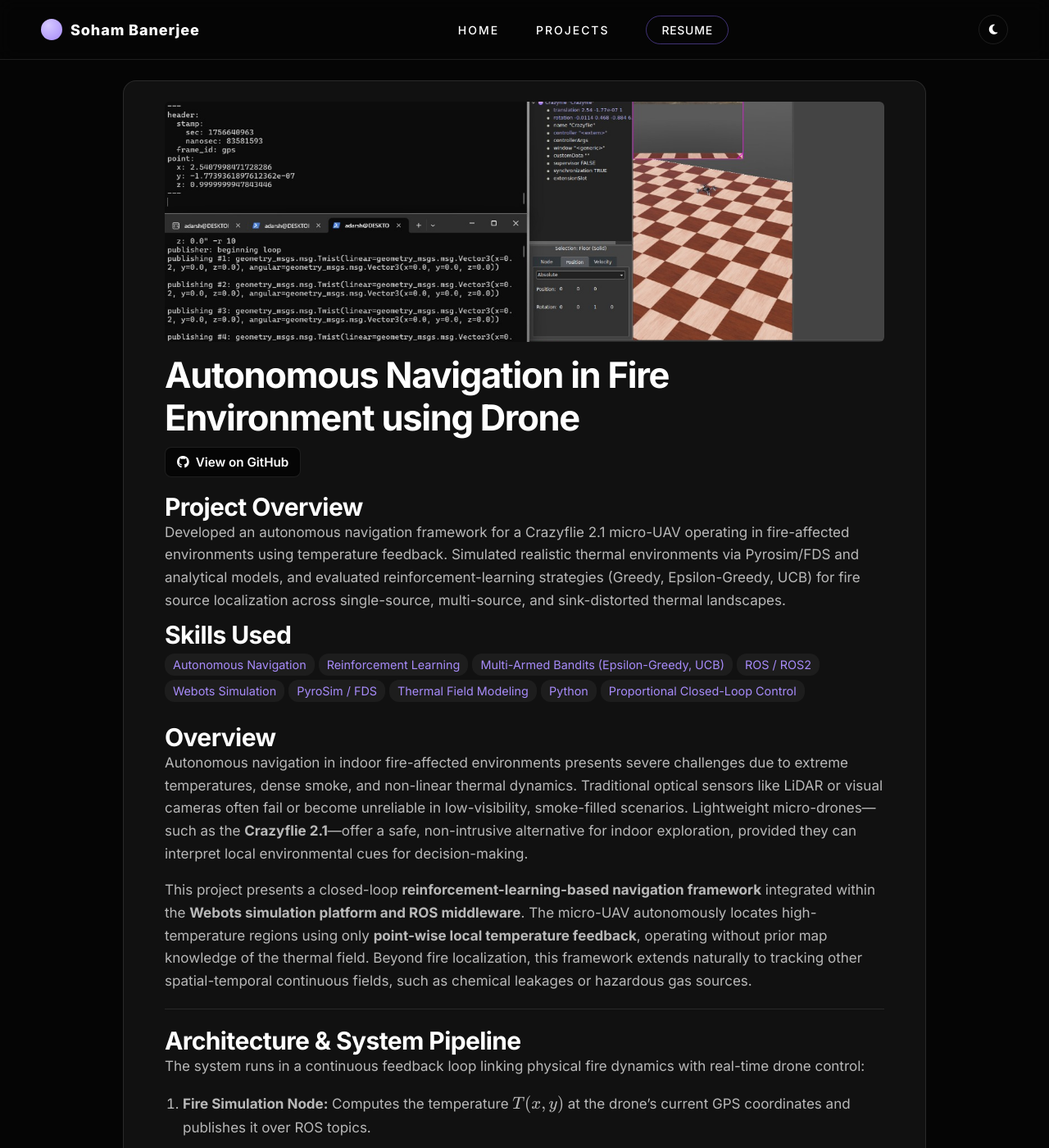
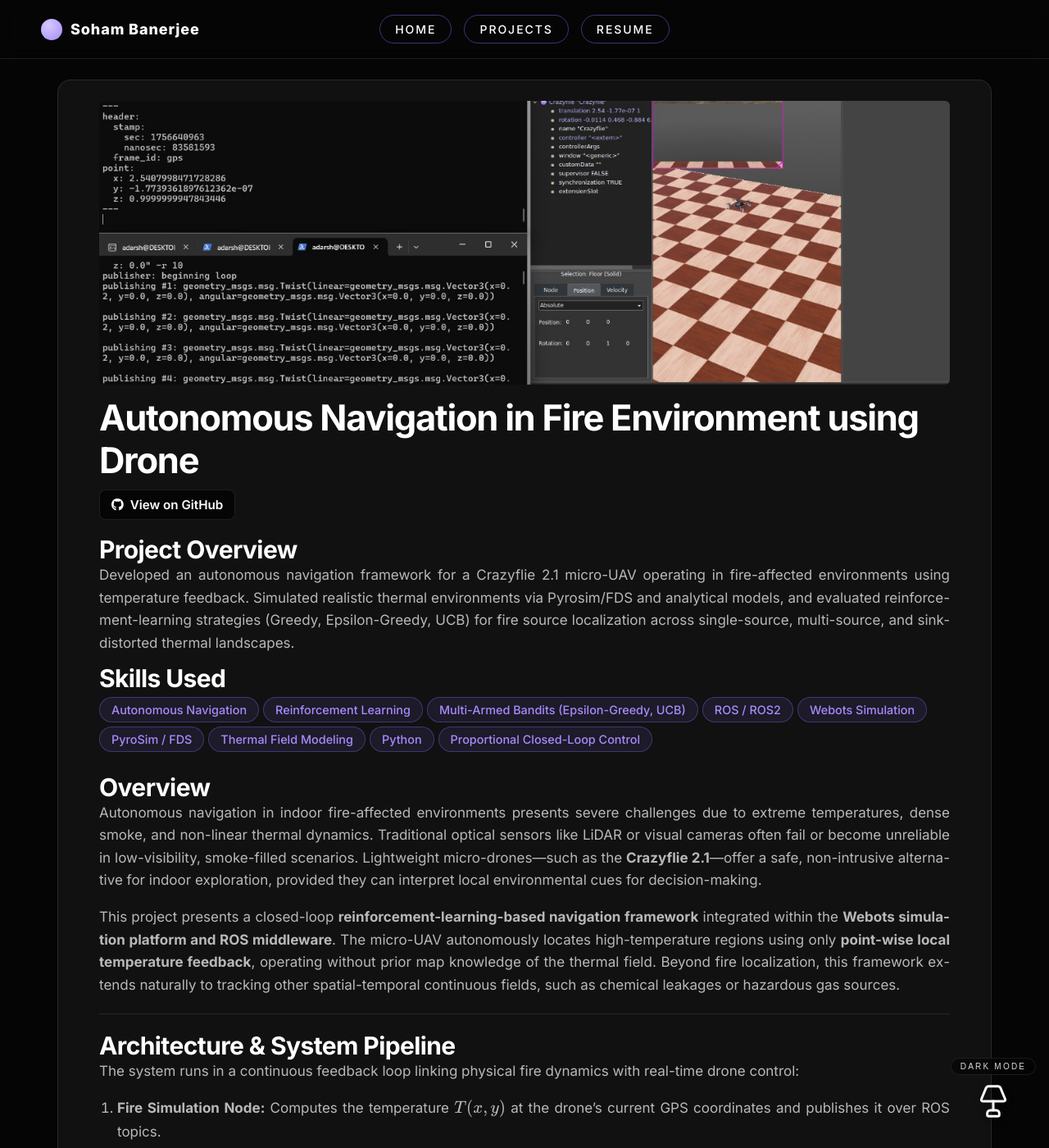
Before and after one commit to SohamBanerjeeRobotics/SohamBanerjeeRobotics.github.io, a Jekyll site: the page built from _projects/Autonomous_Navigation_in_Fire_Environment_using_Drone/index.md, in a window 1280 px wide and 1400 px high. Shown: the whole window at 82% size. Built offline with Jekyll 4.4.1, drawn with Linux system fonts in a browser that asks for light colours.

Commit message:
Polish Work section blurb and case-study page layout
- Expand the fire-drone card's homepage description and tags with
  more detail pulled from the project's own skills/description.
- Replace the case-study navbar's moon/sun toggle with the same lamp
  icon and bottom-right position used on the home page; move it
  outside <nav> since its backdrop-filter was hijacking the button's
  fixed positioning.
- Center the Home/Projects/Resume nav links and give all three the
  pill enclosure only Resume had before.
- Widen the case-study content column, make skill tags visible pill
  chips instead of blending into the panel background, and justify
  body text/list items so both margins line up like a word processor.
- Fix image/video captions being pulled left instead of centered —
  text-align-last (needed for justified body text) silently overrides
  text-align on single-line paragraphs, which every caption is.

Co-Authored-By: Claude Sonnet 5 <noreply@anthropic.com>
Claude-Session: https://claude.ai/code/session_01J8YK8FQLfiDongHbLcT5Zc

```diff
--- a/_includes/navbar.html
+++ b/_includes/navbar.html
@@ -17,11 +17,6 @@
         </a>
     </div>
 
-    <!-- Always visible, both breakpoints -->
-    <button class="theme-toggle" id="themeToggle" aria-label="Toggle light/dark theme" title="Toggle light/dark theme">
-        <i class="fa-solid fa-moon"></i><i class="fa-solid fa-sun"></i>
-    </button>
-
     <!-- Mobile Menu Button -->
     <button class="menu-toggle" aria-label="Toggle menu">
         <i class="fa fa-bars fa-2x"></i>
--- a/_layouts/wrapper.html
+++ b/_layouts/wrapper.html
@@ -44,6 +44,28 @@
     <!-- NAVBAR -->
      {% include navbar.html%}
 
+     <!-- Desk-lamp light/dark toggle, fixed to the bottom-right corner — same icon
+          and position as the home page. Icon: Lucide "lamp" (lucide.dev, ISC license).
+          Kept outside <nav> since nav's backdrop-filter would otherwise become the
+          containing block for this fixed-position button. -->
+     <button class="lamp-toggle" id="themeToggle" aria-label="Toggle light and dark theme" title="Toggle light / dark theme">
+         <span class="lamp-label" id="lampLabel">Dark Mode</span>
+         <svg viewBox="0 0 24 24" fill="none" stroke="currentColor" stroke-width="1.6"
+              stroke-linecap="round" stroke-linejoin="round" xmlns="http://www.w3.org/2000/svg" aria-hidden="true">
+             <defs>
+                 <radialGradient id="lampGlow" cx="50%" cy="35%" r="65%">
+                     <stop offset="0%" stop-color="#ffe6a0" stop-opacity="0.9"/>
+                     <stop offset="60%" stop-color="#ffd166" stop-opacity="0.3"/>
+                     <stop offset="100%" stop-color="#ffd166" stop-opacity="0"/>
+                 </radialGradient>
+             </defs>
+             <circle class="lamp-glow" cx="12" cy="8" r="10" fill="url(#lampGlow)" stroke="none"/>
+             <path d="M12 12v6"/>
+             <path d="M4.077 10.615A1 1 0 0 0 5 12h14a1 1 0 0 0 .923-1.385l-3.077-7.384A2 2 0 0 0 15 2H9a2 2 0 0 0-1.846 1.23Z"/>
+             <path d="M8 20a2 2 0 0 1 2-2h4a2 2 0 0 1 2 2v1a1 1 0 0 1-1 1H9a1 1 0 0 1-1-1z"/>
+         </svg>
+     </button>
+
      <div class="page">{{content}}</div>
 
 
--- a/assets/js/script.js
+++ b/assets/js/script.js
@@ -4,11 +4,19 @@ document.addEventListener('DOMContentLoaded', function() {
     // visit before anything paints, so there's no flash of the wrong theme.
     const themeToggle = document.getElementById('themeToggle');
     if (themeToggle) {
+        const lampLabel = document.getElementById('lampLabel');
+        const syncLabel = function() {
+            if (lampLabel) {
+                lampLabel.textContent = document.documentElement.getAttribute('data-theme') === 'light' ? 'Light Mode' : 'Dark Mode';
+            }
+        };
+        syncLabel();
         themeToggle.addEventListener('click', function() {
             const root = document.documentElement;
             const isLight = root.getAttribute('data-theme') === 'light';
             if (isLight) { root.removeAttribute('data-theme'); } else { root.setAttribute('data-theme', 'light'); }
             try { localStorage.setItem('theme', isLight ? 'dark' : 'light'); } catch (e) {}
+            syncLabel();
         });
     }
 
--- a/css/styles.css
+++ b/css/styles.css
@@ -92,8 +92,8 @@ p {
 
 /* NAVBAR */
 nav {
-    display: flex;
-    justify-content: space-between;
+    display: grid;
+    grid-template-columns: 1fr auto 1fr;
     padding: 18px 0;
     height: auto;
     align-items: center;
@@ -108,6 +108,8 @@ nav {
     padding-left: 50px;
     padding-right: 50px;
 }
+
+nav .left { grid-column: 1; }
 
 nav .left a {
     display: flex;
@@ -129,52 +131,65 @@ nav .left .avatar-dot {
     display: inline-block;
 }
 
-nav .right {
+nav .right.desktop-nav {
+    grid-column: 2;
+    justify-self: center;
     display: flex;
     align-items: center;
     gap: 15px;
 }
 
 nav .right a {
-    color: var(--text-color);
+    color: var(--link-color);
     font-size: 14px;
     font-weight: 500;
     letter-spacing: 0.14em;
     text-transform: uppercase;
-    margin-left: 30px;
-    transition: color .2s;
+    border: 1px solid rgba(140,108,255,0.45);
+    padding: 8px 18px;
+    border-radius: 100px;
+    transition: color .2s, background-color .2s, border-color .2s;
 }
 
-nav .right a:hover {
-    color: var(--link-color);
-}
-
-nav .right a.resume-pill-link
- {
-    border: 1px solid rgba(140,108,255,0.45);
-    color: var(--link-color);
-    padding: 8px 18px;
-    border-radius: 100px;
-    letter-spacing: 0.05em;
-}
-
-nav .right a.resume-pill-link:hover,
+nav .right a:hover,
 nav .mobile-nav a.resume-pill-link:hover {
     color: var(--text-color);
     background-color: rgba(140,108,255,0.12);
-    border-radius: 100px;
+    border-color: var(--link-color);
 }
 
-.theme-toggle {
-    display:inline-flex; align-items:center; justify-content:center;
-    width:36px; height:36px; border-radius:50%; border:1px solid var(--border-color);
-    background:transparent; color:var(--text-color); cursor:pointer; font-size:14px;
-    transition:border-color .2s ease, background-color .2s ease; flex-shrink:0; margin-left:20px;
+/* Theme toggle — fixed to the bottom-right corner, same as the home page.
+   Lit/warm in light mode, plain outline in dark mode. */
+.lamp-toggle{
+    position:fixed; right:36px; bottom:26px; z-index:60;
+    width:64px; height:84px; cursor:pointer;
+    display:flex; flex-direction:column; align-items:center; gap:10px;
+    background:none; border:none; padding:0; color:inherit;
+    -webkit-tap-highlight-color:transparent;
 }
-.theme-toggle:hover { border-color:var(--link-color); background-color:rgba(140,108,255,0.12); }
-.theme-toggle .fa-sun { display:none; }
-:root[data-theme="light"] .theme-toggle .fa-moon { display:none; }
-:root[data-theme="light"] .theme-toggle .fa-sun { display:inline; }
+.lamp-toggle:focus-visible{ outline:2px solid var(--link-color); outline-offset:6px; border-radius:12px; }
+.lamp-label{
+    white-space:nowrap; order:-1;
+    font-size:10px; letter-spacing:0.22em; text-transform:uppercase; color:var(--text-color);
+    background:var(--nav-bg); border:1px solid var(--border-color); border-radius:9999px;
+    padding:4px 11px; backdrop-filter:blur(6px); opacity:.85; pointer-events:none;
+    transition:opacity .3s ease;
+}
+.lamp-toggle svg{
+    width:44px; height:44px; overflow:visible;
+    stroke:var(--text-color); transition:stroke .4s ease, transform .35s ease;
+    filter:drop-shadow(0 2px 4px rgba(0,0,0,0.35));
+}
+.lamp-glow{ opacity:0; transition:opacity .45s ease; }
+:root[data-theme="light"] .lamp-toggle svg{ stroke:#f5b93d; transform:scale(1.06); }
+:root[data-theme="light"] .lamp-glow{ opacity:.85; }
+.lamp-toggle:hover svg{ stroke:var(--link-color); }
+:root[data-theme="light"] .lamp-toggle:hover svg{ stroke:#f5b93d; }
+@media (max-width: 560px){
+    .lamp-toggle{ right:14px; bottom:14px; width:52px; height:52px; }
+    .lamp-toggle svg{ width:36px; height:36px; }
+    .lamp-label{ display:none; }
+}
 
 /* Navbar Mobile Menu Button */
 nav .menu-toggle {
@@ -646,7 +661,7 @@ footer p {
 /* PROJECT POST VIEW */
 
 .post-view {
-    max-width: 980px;
+    max-width: 1140px;
     margin: 25px auto;
     border: 1px solid var(--border-color);
     background: var(--light-background-color);
@@ -720,11 +735,13 @@ footer p {
 }
 
 .post-view .summary .skill {
-    background-color: var(--light-background-color);
+    background-color: rgba(140,108,255,0.1);
+    border: 1px solid rgba(140,108,255,0.35);
     color: var(--link-color);
-    border-radius: 12px;
-    padding: 5px 10px;
+    border-radius: 9999px;
+    padding: 6px 14px;
     font-size: 0.9em;
+    font-weight: 500;
 }
 
 .post-view .content {
@@ -740,6 +757,20 @@ footer p {
     width: 100%;
     gap: 16px;
     margin: 1.2em 0;
+}
+
+/* Captions — the markdown always writes a small <span> right after the
+   image gallery / video embed; kramdown wraps it in its own <p>, so centre
+   that paragraph rather than the span itself. */
+.post-view .content .image-gallery + p,
+.post-view .content .youtube-container + p {
+    text-align: center;
+    /* Captions are single-line, and text-align-last (set to "left" on the
+       general paragraph rule below, for justified body text) takes over
+       alignment for a block's one-and-only line — override it back here
+       or captions would render left-aligned despite text-align: center. */
+    text-align-last: center;
+    margin-top: -0.6em;
 }
 
 .post-view .content .image-gallery img {
@@ -763,6 +794,15 @@ footer p {
 
 .post-view .content  p {
     margin-bottom: 1em;
+    text-align: justify;
+    text-align-last: left;
+    hyphens: auto;
+  }
+
+.post-view .summary .project-description p {
+    text-align: justify;
+    text-align-last: left;
+    hyphens: auto;
   }
 
 .post-view .content  a:hover {
@@ -780,6 +820,9 @@ footer p {
     font-size: 17px;
     line-height: 1.7;
     margin-bottom: 0.4em;
+    text-align: justify;
+    text-align-last: left;
+    hyphens: auto;
   }
 
 .post-view .content blockquote {
@@ -830,6 +873,13 @@ footer p {
     max-width: var(--max-width);
     margin: 0 ;
     padding: 5px
+}
+
+/* Case-study pages: ignore the per-embed width param and always fill the
+   content column, so videos line up with the paragraphs above/below them. */
+.post-view .content .youtube-container {
+    max-width: 100%;
+    margin: 1.2em 0;
 }
 
 .youtube-aspect-ratio {
--- a/index.html
+++ b/index.html
@@ -649,8 +649,8 @@
         <div class="work-info">
           <h3>Autonomous Navigation in Fire Environments using Drone</h3>
           <div class="category">Reinforcement Learning / Aerial Robotics</div>
-          <p>Autonomous navigation for a Crazyflie 2.1 micro-UAV using only local temperature feedback, evaluating Greedy, Epsilon-Greedy, and UCB strategies across thermal fields simulated in Webots with PyroSim/FDS.</p>
-          <div class="work-tags"><span>ROS2</span><span>Webots</span><span>Thermal Modeling</span><span>RL</span></div>
+          <p>Autonomous navigation for a Crazyflie 2.1 micro-UAV in fire-affected indoor environments, using only local temperature feedback and no prior map of the thermal field. Realistic fire scenarios were simulated via PyroSim/FDS and analytical superposition models, then evaluated with Greedy Hill Climbing, Epsilon-Greedy, and UCB multi-armed bandit strategies across single-source, multi-source, and sink-distorted thermal landscapes.</p>
+          <div class="work-tags"><span>ROS2</span><span>Webots</span><span>Thermal Modeling</span><span>RL</span><span>PyroSim / FDS</span><span>Multi-Armed Bandits</span><span>Python</span></div>
           <div class="work-links"><a href="projects/Autonomous_Navigation_in_Fire_Environment_using_Drone/">Find out more →</a></div>
         </div>
       </div>
```
